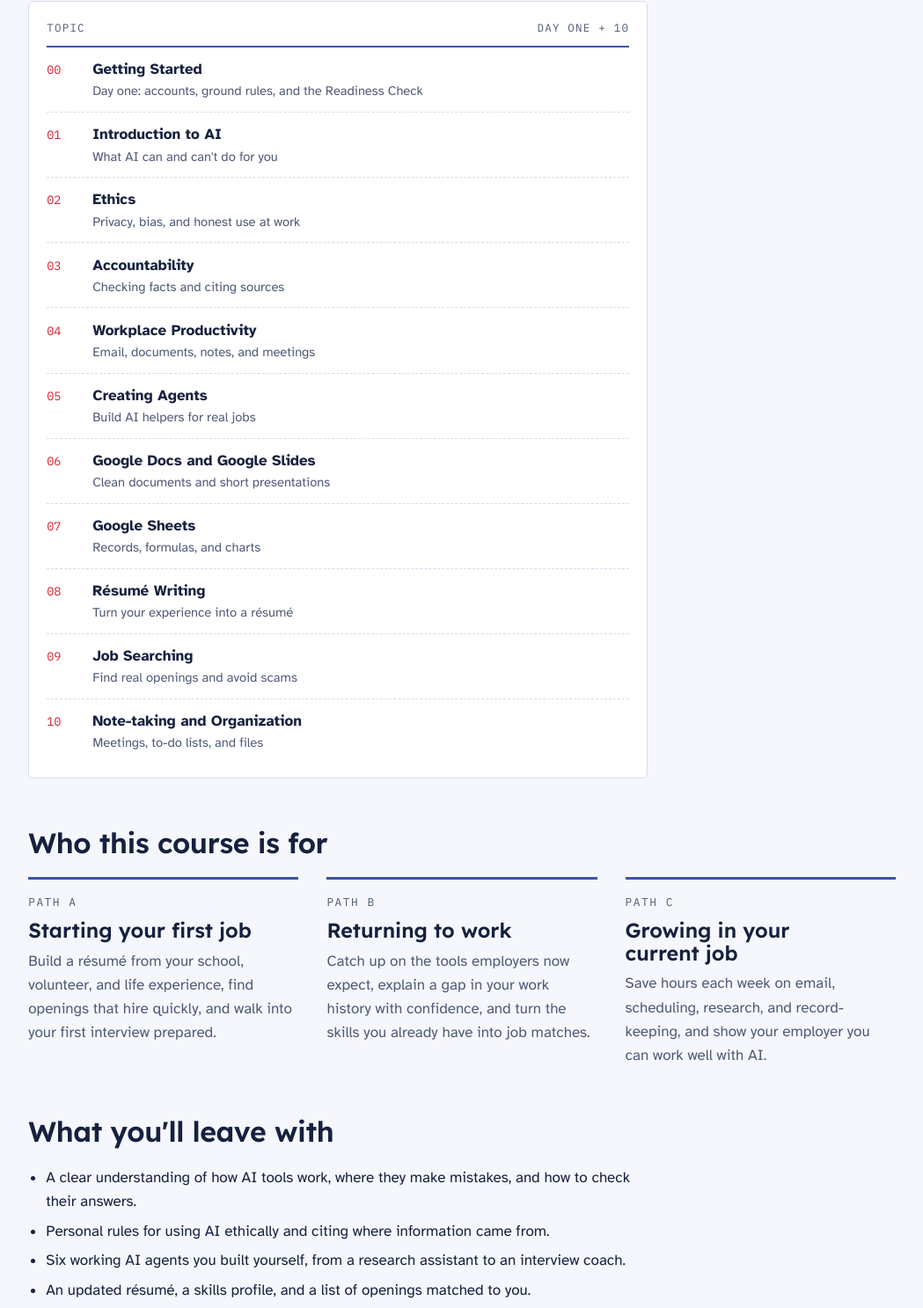
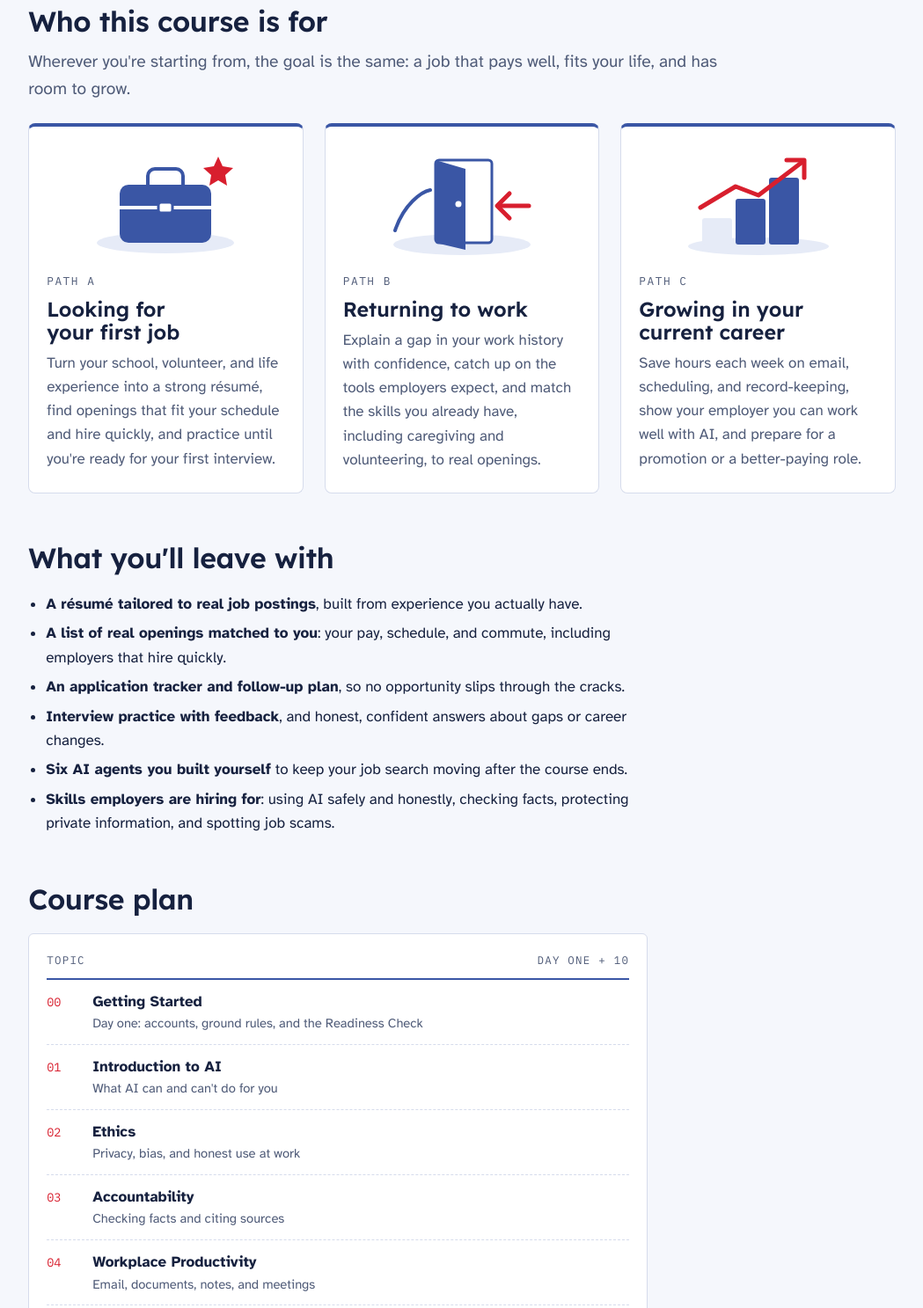
Before and after one commit to Chart-Academy/ai-workforce-readiness, a website: page views/index.html in a window 1280 px wide. Shown: the part 759-2246 px from the top of the page at 88% size, without its empty margins (115-1164 px from the left). Drawn offline with Linux system fonts and the light colour scheme; files that its build step writes are made by us from their sources; files whose address does not match are found by name.

Commit message:
Home page: lead with who it's for and job-search outcomes; illustrated path cards
Co-Authored-By: Claude Opus 5.5 <noreply@anthropic.com>

```diff
--- a/public/css/style.css
+++ b/public/css/style.css
@@ -435,19 +435,22 @@ section+section {
   }
 }
 
-/* ---------- Paths (who it's for) ---------- */
+/* ---------- Paths (who it's for): three illustrated cards side by side ---------- */
 .paths {
   display: grid;
   grid-template-columns: repeat(3, minmax(0, 1fr));
-  gap: 2rem;
+  gap: 1.5rem;
 }
 
 .path {
   display: grid;
   gap: 0.5rem;
   align-content: start;
-  padding-top: 1rem;
-  border-top: 3px solid var(--brand);
+  background: var(--surface);
+  border: 1px solid var(--line);
+  border-top: 4px solid var(--brand);
+  border-radius: 8px;
+  padding: 1.25rem 1.25rem 1.5rem;
 }
 
 .path h3 {
@@ -458,11 +461,26 @@ section+section {
   color: var(--muted);
 }
 
-@media (max-width: 760px) {
+.path-art {
+  width: 100%;
+  max-width: 200px;
+  height: auto;
+  margin: 0 auto 0.5rem;
+  display: block;
+}
+.path-art .pa-soft { fill: var(--brand-soft); }
+.path-art .pa-line { fill: none; stroke: var(--brand); stroke-width: 4; stroke-linecap: round; stroke-linejoin: round; }
+.path-art .pa-fill { fill: var(--brand); }
+.path-art .pa-accent { fill: var(--accent); }
+.path-art .pa-accent-line { fill: none; stroke: var(--accent); stroke-width: 5; stroke-linecap: round; stroke-linejoin: round; }
+.path-art .pa-paper { fill: var(--surface); stroke: var(--brand); stroke-width: 3; }
+
+@media (max-width: 640px) {
   .paths {
     grid-template-columns: 1fr;
-    gap: 1.5rem;
+    gap: 1rem;
   }
+  .path-art { max-width: 160px; }
 }
 
 /* ---------- Lessons accordion ---------- */
@@ -1059,3 +1077,6 @@ tfoot td {
 
 /* "Submit in Canvas" button inside each assessment */
 .submit-canvas { margin: 0.25rem 0 0; }
+
+/* Short intro line under a section title */
+.section-lede { margin: -0.5rem 0 1.5rem; }
--- a/views/index.html
+++ b/views/index.html
@@ -33,7 +33,7 @@
       <div class="hero-intro">
         <p class="eyebrow">Chart Academy · Fall 2026</p>
         <h1>Artificial Intelligence for Workforce Readiness</h1>
-        <p class="lede">Learn to use Artificial Intelligence (AI) responsibly at work, then build your own team of AI agents that research, keep records, find job openings, coach you for interviews, and manage your calendar. No coding experience needed.</p>
+        <p class="lede">Built for people looking for their first job, returning to work, or growing in their current career. Learn to use Artificial Intelligence (AI) responsibly, then put it to work on your job search: sharpen your résumé, match your skills to real openings, prepare for interviews, and stay organized, so you move faster into a good, stable job. No coding experience needed.</p>
         <div class="hero-actions">
           <a class="btn btn-primary" href="getting-started.html">Start here</a>
           <a class="btn btn-ghost" href="agents.html">See the agents you'll build</a>
@@ -44,6 +44,67 @@
         <img src="images/chart-full.png" alt="Chart Academy logo: a graduation cap above a map pin with a winding road" width="900" height="665">
       </div>
     </div>
+
+    <section>
+      <h2 class="section-title">Who this course is for</h2>
+      <p class="lede section-lede">Wherever you're starting from, the goal is the same: a job that pays well, fits your life, and has room to grow.</p>
+      <div class="paths">
+        <div class="path">
+          <svg class="path-art" viewBox="0 0 200 130" role="img" aria-label="A briefcase with a star, for starting your first job">
+            <ellipse class="pa-soft" cx="100" cy="112" rx="78" ry="12"/>
+            <rect class="pa-fill" x="48" y="46" width="104" height="66" rx="10"/>
+            <path class="pa-line" d="M80 46V36a8 8 0 0 1 8-8h24a8 8 0 0 1 8 8v10"/>
+            <path d="M48 72h104" stroke="var(--surface)" stroke-width="4"/>
+            <rect class="pa-paper" x="92" y="66" width="16" height="12" rx="3"/>
+            <path class="pa-accent" d="M160 14l5 11 12 2-9 8 2 12-10-6-10 6 2-12-9-8 12-2z"/>
+          </svg>
+          <p class="eyebrow">Path A</p>
+          <h3>Looking for your first job</h3>
+          <p>Turn your school, volunteer, and life experience into a strong résumé, find openings that fit your schedule and hire quickly, and practice until you're ready for your first interview.</p>
+        </div>
+        <div class="path">
+          <svg class="path-art" viewBox="0 0 200 130" role="img" aria-label="An open door with a welcome-back arrow, for returning to work">
+            <ellipse class="pa-soft" cx="100" cy="114" rx="78" ry="12"/>
+            <rect class="pa-paper" x="70" y="18" width="64" height="94" rx="4"/>
+            <path class="pa-fill" d="M70 18l34 10v92l-34-8z"/>
+            <circle cx="96" cy="68" r="3.5" fill="var(--surface)"/>
+            <path class="pa-accent-line" d="M176 70h-34"/>
+            <path class="pa-accent-line" d="M154 56l-14 14 14 14"/>
+            <path class="pa-line" d="M24 98c10-30 30-44 40-46"/>
+          </svg>
+          <p class="eyebrow">Path B</p>
+          <h3>Returning to work</h3>
+          <p>Explain a gap in your work history with confidence, catch up on the tools employers expect, and match the skills you already have, including caregiving and volunteering, to real openings.</p>
+        </div>
+        <div class="path">
+          <svg class="path-art" viewBox="0 0 200 130" role="img" aria-label="Rising steps with an upward arrow, for growing in your career">
+            <ellipse class="pa-soft" cx="100" cy="116" rx="80" ry="10"/>
+            <rect class="pa-soft" x="36" y="84" width="34" height="30" rx="3"/>
+            <rect class="pa-fill" x="74" y="62" width="34" height="52" rx="3"/>
+            <rect class="pa-fill" x="112" y="38" width="34" height="76" rx="3"/>
+            <path class="pa-accent-line" d="M34 72l40-24 26 10 50-38"/>
+            <path class="pa-accent-line" d="M132 18h20v20"/>
+          </svg>
+          <p class="eyebrow">Path C</p>
+          <h3>Growing in your current career</h3>
+          <p>Save hours each week on email, scheduling, and record-keeping, show your employer you can work well with AI, and prepare for a promotion or a better-paying role.</p>
+        </div>
+      </div>
+    </section>
+
+    <section>
+      <h2 class="section-title">What you'll leave with</h2>
+      <div class="prose">
+        <ul>
+          <li><strong>A résumé tailored to real job postings</strong>, built from experience you actually have.</li>
+          <li><strong>A list of real openings matched to you</strong>: your pay, schedule, and commute, including employers that hire quickly.</li>
+          <li><strong>An application tracker and follow-up plan</strong>, so no opportunity slips through the cracks.</li>
+          <li><strong>Interview practice with feedback</strong>, and honest, confident answers about gaps or career changes.</li>
+          <li><strong>Six AI agents you built yourself</strong> to keep your job search moving after the course ends.</li>
+          <li><strong>Skills employers are hiring for</strong>: using AI safely and honestly, checking facts, protecting private information, and spotting job scams.</li>
+        </ul>
+      </div>
+    </section>
 
     <section>
       <h2 class="section-title">Course plan</h2>
@@ -65,38 +126,6 @@
       </aside>
     </section>
 
-    <section>
-      <h2 class="section-title">Who this course is for</h2>
-      <div class="paths">
-        <div class="path">
-          <p class="eyebrow">Path A</p>
-          <h3>Starting your first job</h3>
-          <p>Build a résumé from your school, volunteer, and life experience, find openings that hire quickly, and walk into your first interview prepared.</p>
-        </div>
-        <div class="path">
-          <p class="eyebrow">Path B</p>
-          <h3>Returning to work</h3>
-          <p>Catch up on the tools employers now expect, explain a gap in your work history with confidence, and turn the skills you already have into job matches.</p>
-        </div>
-        <div class="path">
-          <p class="eyebrow">Path C</p>
-          <h3>Growing in your current job</h3>
-          <p>Save hours each week on email, scheduling, research, and record-keeping, and show your employer you can work well with AI.</p>
-        </div>
-      </div>
-    </section>
-
-    <section>
-      <h2 class="section-title">What you'll leave with</h2>
-      <div class="prose">
-        <ul>
-          <li>A clear understanding of how AI tools work, where they make mistakes, and how to check their answers.</li>
-          <li>Personal rules for using AI ethically and citing where information came from.</li>
-          <li>Six working AI agents you built yourself, from a research assistant to an interview coach.</li>
-          <li>An updated résumé, a skills profile, and a list of openings matched to you.</li>
-        </ul>
-      </div>
-    </section>
   </main>
 
   <footer class="site-footer">
```
Also changed, not shown: AI_PROMPTS.md (+8 -0 lines).
